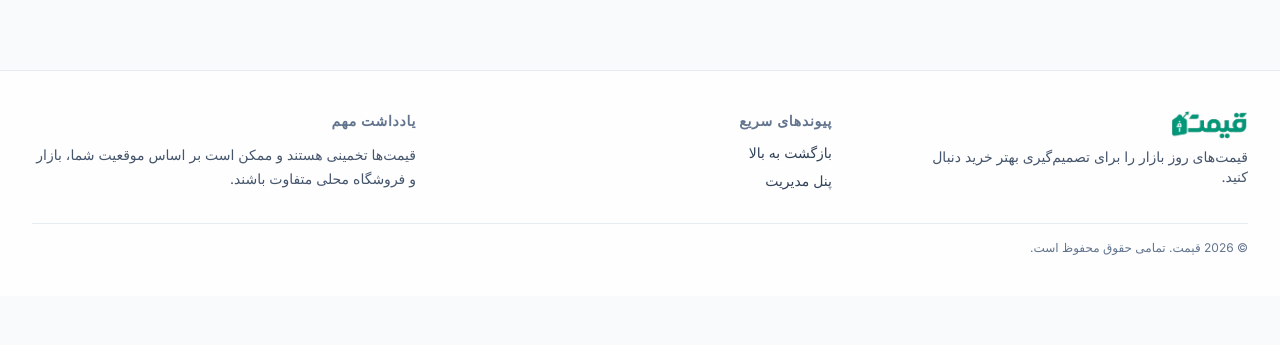
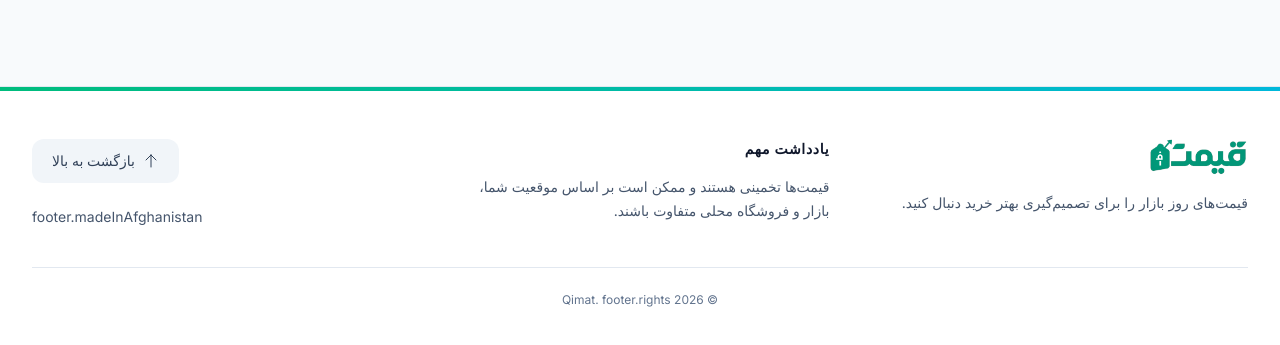
Before and after one commit to shahreyarhabibi/Qimat, a Next.js app: page / in a window 1280 px wide. Shown: the part 579-924 px from the top of the page. Before the commit the page ends 875 px from the top, so only its background shows below. Built offline with nearby package versions, Linux system fonts and the light colour scheme; no server answers; the database is empty.

Commit message:
Redesigned footer

```diff
--- a/components/SiteFooter.js
+++ b/components/SiteFooter.js
@@ -1,61 +1,70 @@
+// components/SiteFooter.jsx
 "use client";
 
 import Image from "next/image";
 import { useI18n } from "@/lib/i18n/useI18n";
+import { ArrowUpIcon } from "@heroicons/react/24/outline";
 
 export default function SiteFooter() {
   const { t } = useI18n();
   const year = new Date().getFullYear();
 
+  const scrollToTop = () => {
+    window.scrollTo({ top: 0, behavior: "smooth" });
+  };
+
   return (
-    <footer className="mt-12 border-t border-slate-200/80 bg-white/80 dark:border-slate-700/80 dark:bg-slate-900/70">
-      <div className="mx-auto max-w-350 px-6 py-10 lg:px-8">
-        <div className="grid gap-8 md:grid-cols-3">
+    <footer className="mt-16 border-t border-slate-200 bg-white dark:border-slate-800 dark:bg-slate-950">
+      {/* Top accent line */}
+      <div className="h-1 bg-gradient-to-r from-emerald-500 via-teal-500 to-cyan-500" />
+
+      <div className="mx-auto max-w-7xl px-6 py-12 lg:px-8">
+        <div className="grid gap-10 md:grid-cols-3">
+          {/* Brand */}
           <div>
             <Image
               src="/qimat-logo.png"
               alt="Qimat"
-              width={120}
-              height={40}
-              className="h-7 w-auto"
+              width={140}
+              height={48}
+              className="h-9 w-auto dark:brightness-0 dark:invert"
             />
-            <p className="mt-2 max-w-xs text-sm text-slate-600 dark:text-slate-300">
+            <p className="mt-4 text-sm leading-6 text-slate-600 dark:text-slate-400">
               {t("footer.tagline")}
             </p>
           </div>
 
+          {/* Disclaimer */}
           <div>
-            <p className="text-sm font-semibold uppercase tracking-wider text-slate-500 dark:text-slate-400">
-              {t("footer.linksTitle")}
+            <h3 className="text-sm font-semibold uppercase tracking-wider text-slate-900 dark:text-slate-300">
+              {t("footer.noteTitle")}
+            </h3>
+            <p className="mt-4 text-sm leading-6 text-slate-600 dark:text-slate-400">
+              {t("footer.disclaimer")}
             </p>
-            <div className="mt-3 flex flex-col gap-2 text-sm">
-              <a
-                href="#"
-                className="text-slate-700 transition hover:text-primary dark:text-slate-200"
-              >
-                {t("footer.backToTop")}
-              </a>
-              <a
-                href="/admin"
-                className="text-slate-700 transition hover:text-primary dark:text-slate-200"
-              >
-                {t("footer.admin")}
-              </a>
-            </div>
           </div>
 
-          <div>
-            <p className="text-sm font-semibold uppercase tracking-wider text-slate-500 dark:text-slate-400">
-              {t("footer.noteTitle")}
-            </p>
-            <p className="mt-3 text-sm leading-6 text-slate-600 dark:text-slate-300">
-              {t("footer.disclaimer")}
+          {/* Back to Top */}
+          <div className="flex flex-col items-start md:items-end">
+            <button
+              onClick={scrollToTop}
+              className="group inline-flex items-center gap-2 rounded-xl bg-slate-100 px-5 py-3 text-sm font-medium text-slate-700 transition-all hover:bg-emerald-500 hover:text-white dark:bg-slate-800 dark:text-white"
+            >
+              <ArrowUpIcon className="h-4 w-4 transition-transform group-hover:-translate-y-1" />
+              {t("footer.backToTop")}
+            </button>
+
+            <p className="mt-6 flex items-center gap-2 text-sm text-slate-600 dark:text-slate-400">
+              {t("footer.madeInAfghanistan")}
             </p>
           </div>
         </div>
 
-        <div className="mt-8 border-t border-slate-200/80 pt-4 text-xs text-slate-500 dark:border-slate-700/80 dark:text-slate-400">
-          {t("footer.copyright", { year })}
+        {/* Bottom */}
+        <div className="mt-10 border-t border-slate-200 pt-6 dark:border-slate-800">
+          <p className="text-center text-xs text-slate-500">
+            © {year} Qimat. {t("footer.rights")}
+          </p>
         </div>
       </div>
     </footer>
```
